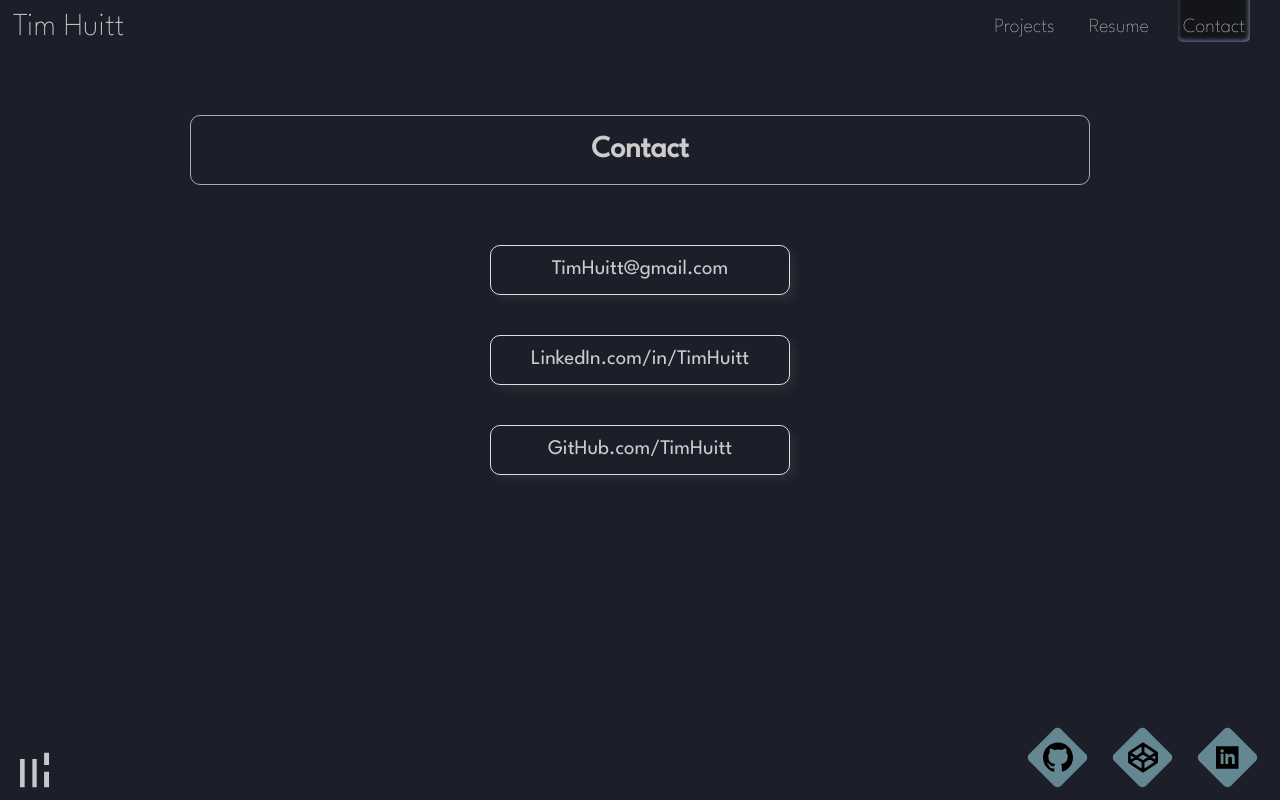
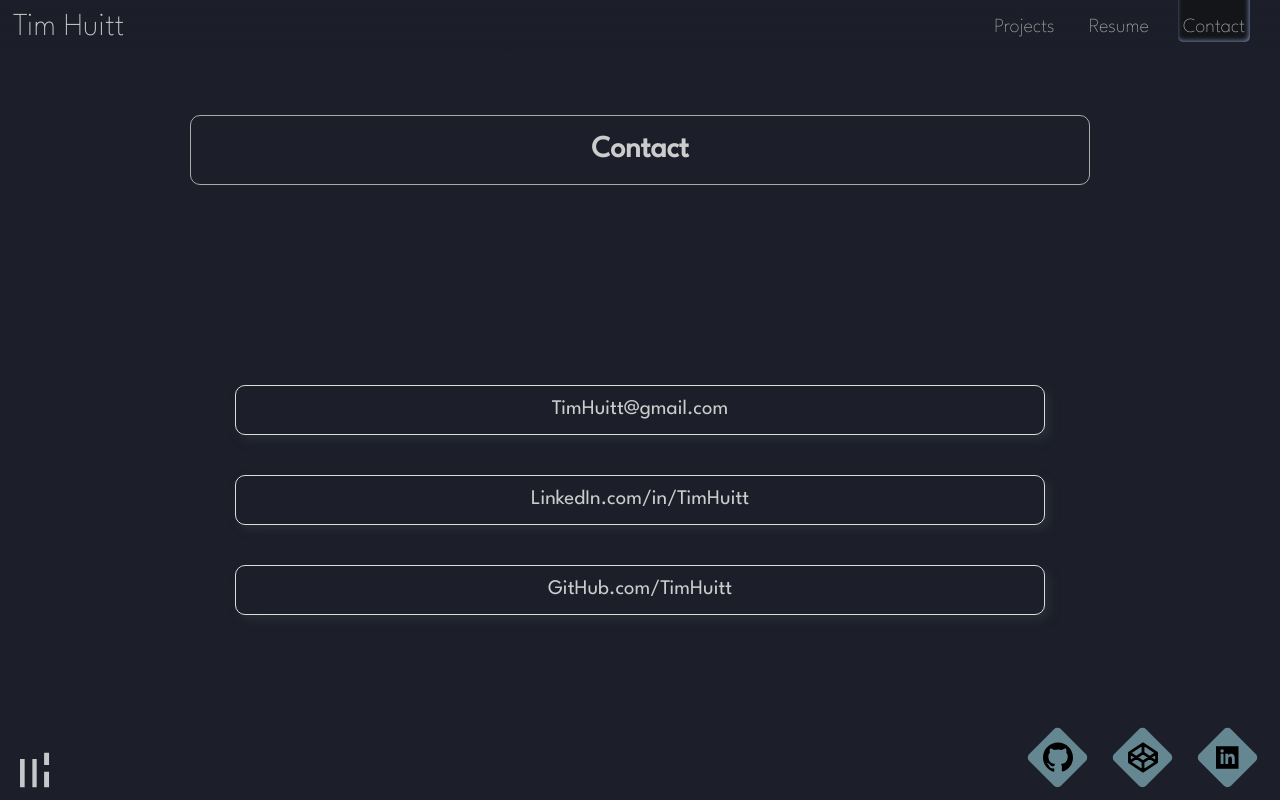
Before and after one commit to TimHuitt/portfolio, a React (Vite) app in the folder client/: page /contact in a window 1280 px wide. Built offline with nearby package versions, Linux system fonts and the light colour scheme; no server answers.

Commit message:
fix widths

```diff
--- a/client/src/pages/Contact/Contact.css
+++ b/client/src/pages/Contact/Contact.css
@@ -18,14 +18,17 @@
   align-items: center;
   justify-content: center;
   flex-direction: column;
-  max-height: 50px;
-  margin: 150px auto;
+  width: 100%;
+  padding-top: 20%;
+}
+.Contact a {
+  min-width: 90%;
 }
 .contact {
   display: flex;
   align-items: center;
   justify-content: center;
-  width: 300px;
+  width: 100%;
   height: 50px;
   max-height: 50px;
   margin: 20px auto;
```
